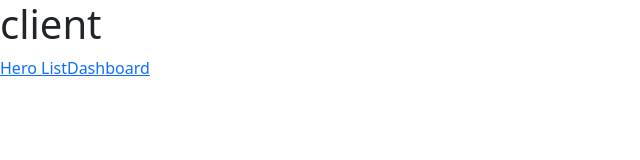
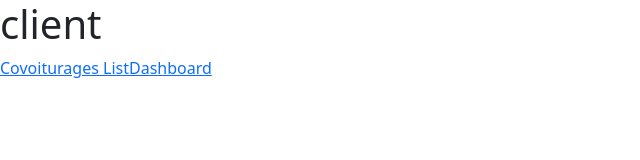
Before and after one commit to 2021-d05-groupe3/amazingTransportApp, an Angular app in the folder client/: page /dashboard in a window 1280 px wide. Shown: the top 160 px of the page, without its empty margins (0-640 px from the left). Built offline with nearby package versions, Linux system fonts and the light colour scheme.

Commit message:
Correction app.component.html

```diff
--- a/client/src/app/app.component.html
+++ b/client/src/app/app.component.html
@@ -1,6 +1,6 @@
 <h1>{{title}}</h1>
 <nav>
-    <a routerLink="/covoiturages">Hero List</a>
+    <a routerLink="/covoiturages">Covoiturages List</a>
     <a routerLink="/dashboard">Dashboard</a>
 
 </nav>
```
